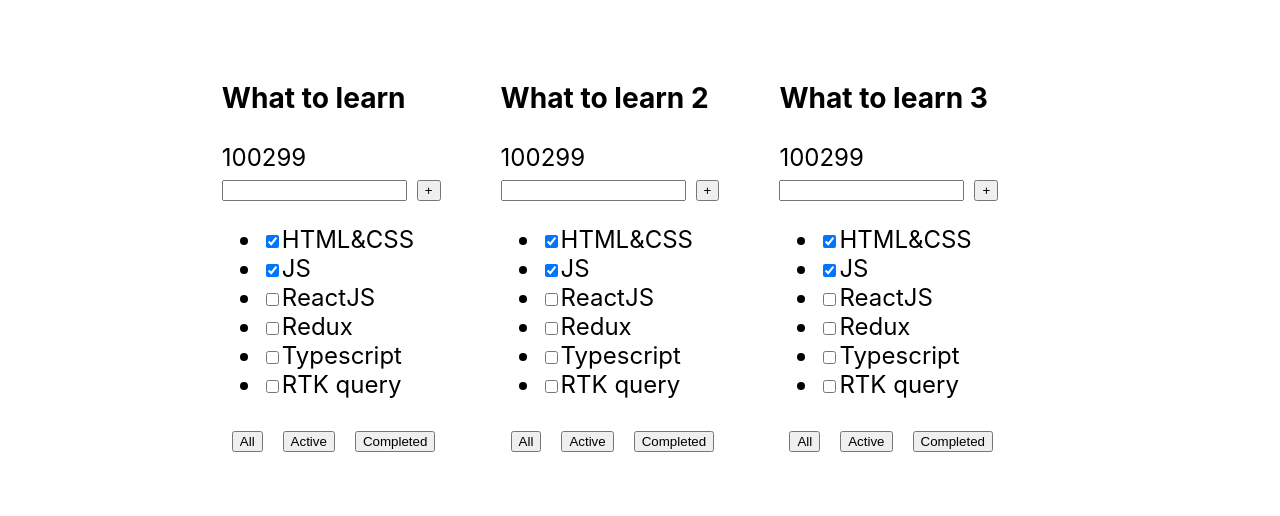
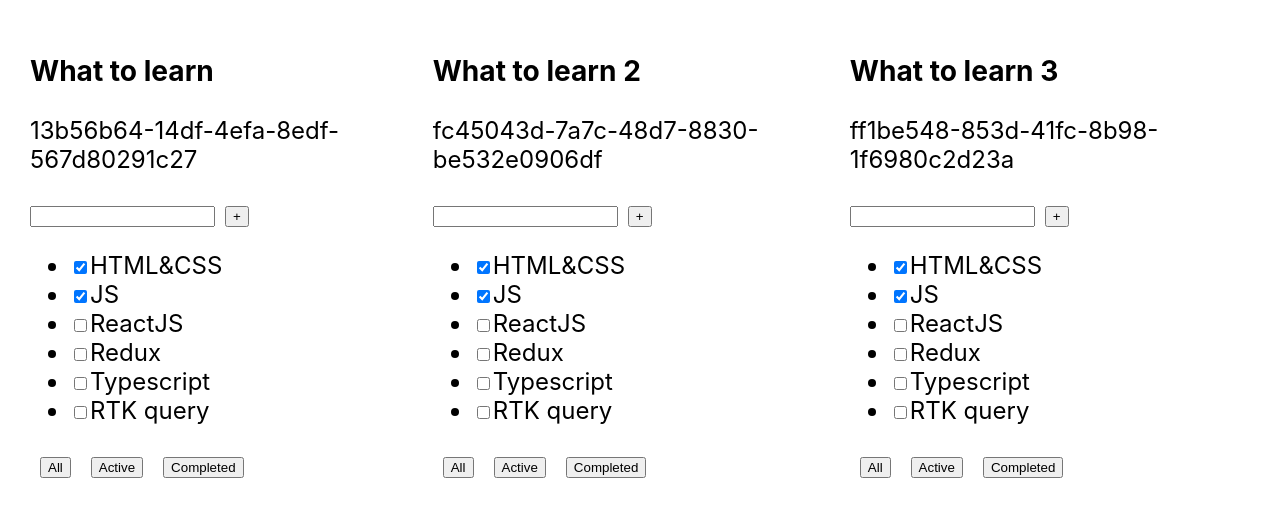
Before and after one commit to VanoKi/todolist-02, a React (Vite) app: page / in a window 1280 px wide. Shown: the part 148-664 px from the top of the page. Built offline with nearby package versions, Linux system fonts and the light colour scheme.

Commit message:
fix: truck2 on crypto

```diff
--- a/src/App.tsx
+++ b/src/App.tsx
@@ -19,9 +19,9 @@ export const App = () => {
 
   return (
       <div className="app">
-        <TodolistItem title="What to learn" tasks={tasks} truck2={100299}/>
-        <TodolistItem title="What to learn 2" tasks={tasks} truck2={100299}/>
-        <TodolistItem title="What to learn 3" tasks={tasks} truck2={100299}/>
+        <TodolistItem title="What to learn" tasks={tasks} truck2={crypto.randomUUID()}/>
+        <TodolistItem title="What to learn 2" tasks={tasks} truck2={crypto.randomUUID()}/>
+        <TodolistItem title="What to learn 3" tasks={tasks} truck2={crypto.randomUUID()}/>
       </div>
   )
 }
--- a/src/TodolistItem.tsx
+++ b/src/TodolistItem.tsx
@@ -4,14 +4,14 @@ import {Button} from './Button'
 type Props = {
   title: string
   tasks: Task[]
-    truck2: number
+    truck2: string
 }
 
 export const TodolistItem = ({title, tasks, truck2}: Props) => {
     return (
       <div>
         <h3>{title}</h3>
-          {<div>{truck2}</div>}
+          {<p>{truck2}</p>}
           <div>
           <input/>
           <Button title={'+'} />
```
